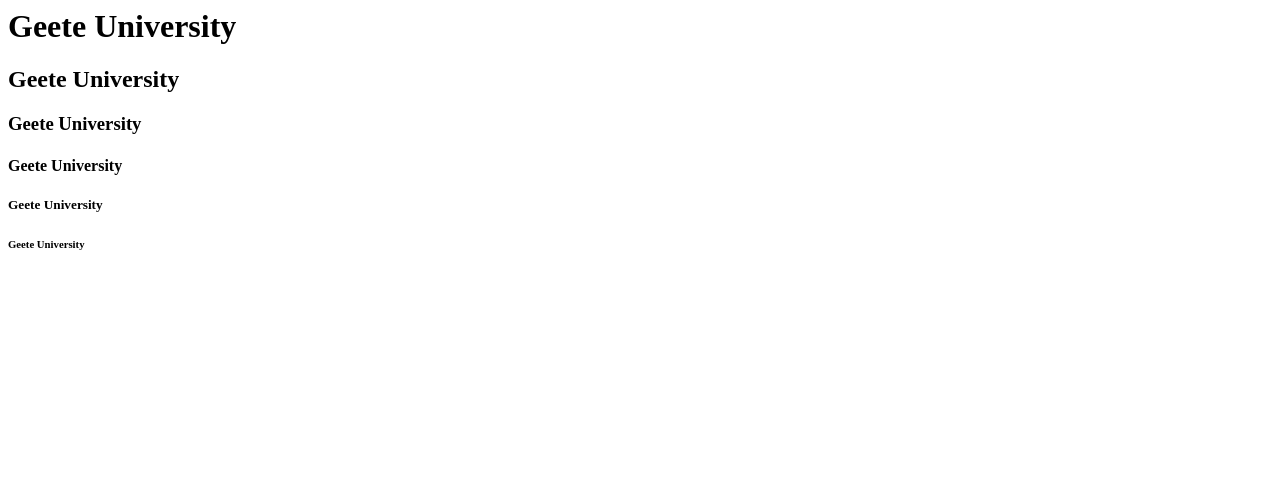
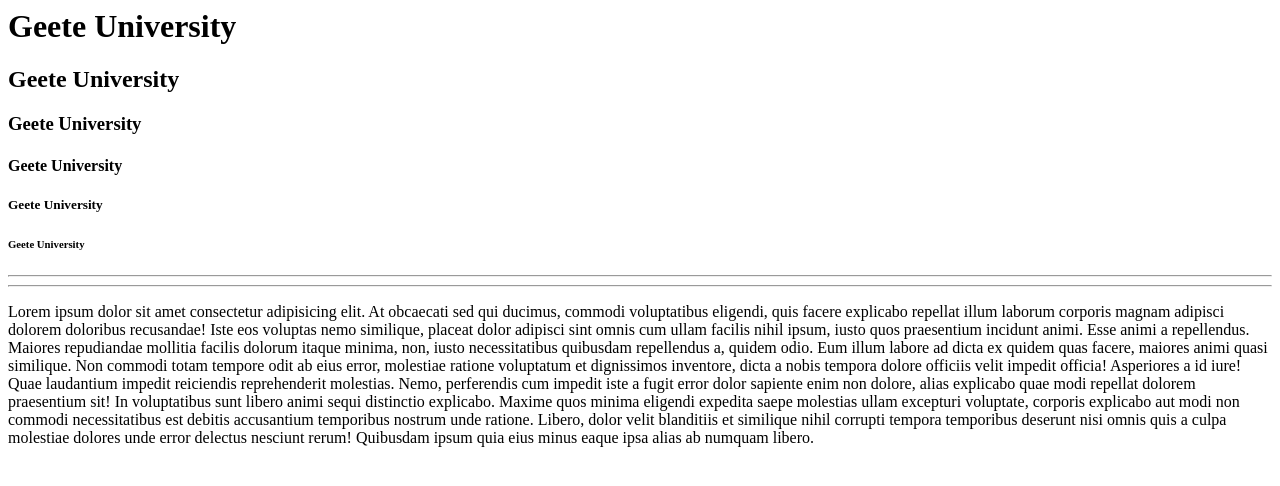
Before and after one commit to shafikcmt/Bootcamp, a plain HTML site: page index.html in a window 1280 px wide. Drawn offline with Linux system fonts and the light colour scheme.

Commit message:
Pragraph tag practice

```diff
--- a/index.html
+++ b/index.html
@@ -9,5 +9,8 @@
         <h4>Geete University</h4>
         <h5>Geete University</h5>
         <h6>Geete University</h6>
+<hr>
+<hr>
+<p>Lorem ipsum dolor sit amet consectetur adipisicing elit. At obcaecati sed qui ducimus, commodi voluptatibus eligendi, quis facere explicabo repellat illum laborum corporis magnam adipisci dolorem doloribus recusandae! Iste eos voluptas nemo similique, placeat dolor adipisci sint omnis cum ullam facilis nihil ipsum, iusto quos praesentium incidunt animi. Esse animi a repellendus. Maiores repudiandae mollitia facilis dolorum itaque minima, non, iusto necessitatibus quibusdam repellendus a, quidem odio. Eum illum labore ad dicta ex quidem quas facere, maiores animi quasi similique. Non commodi totam tempore odit ab eius error, molestiae ratione voluptatum et dignissimos inventore, dicta a nobis tempora dolore officiis velit impedit officia! Asperiores a id iure! Quae laudantium impedit reiciendis reprehenderit molestias. Nemo, perferendis cum impedit iste a fugit error dolor sapiente enim non dolore, alias explicabo quae modi repellat dolorem praesentium sit! In voluptatibus sunt libero animi sequi distinctio explicabo. Maxime quos minima eligendi expedita saepe molestias ullam excepturi voluptate, corporis explicabo aut modi non commodi necessitatibus est debitis accusantium temporibus nostrum unde ratione. Libero, dolor velit blanditiis et similique nihil corrupti tempora temporibus deserunt nisi omnis quis a culpa molestiae dolores unde error delectus nesciunt rerum! Quibusdam ipsum quia eius minus eaque ipsa alias ab numquam libero.</p>
     </body>
 </html>
```
